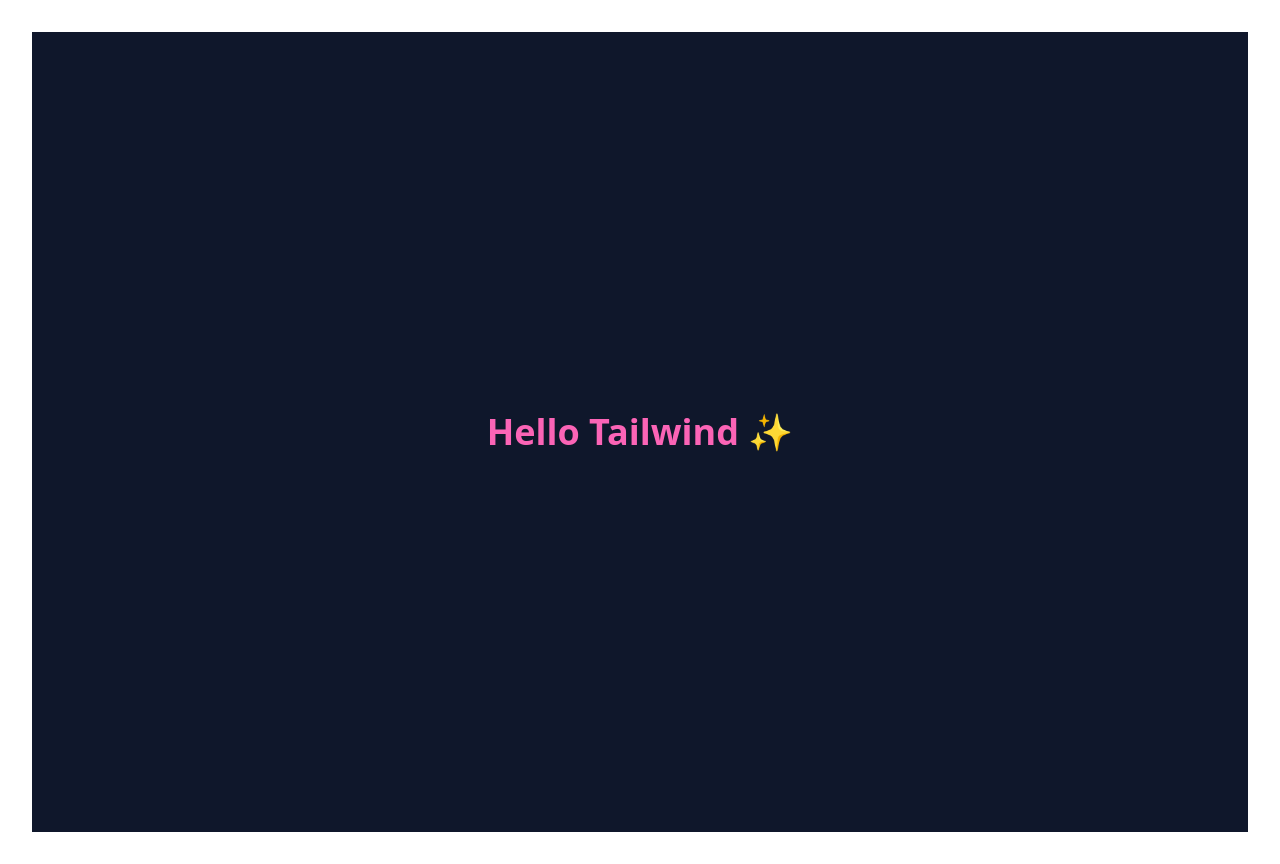
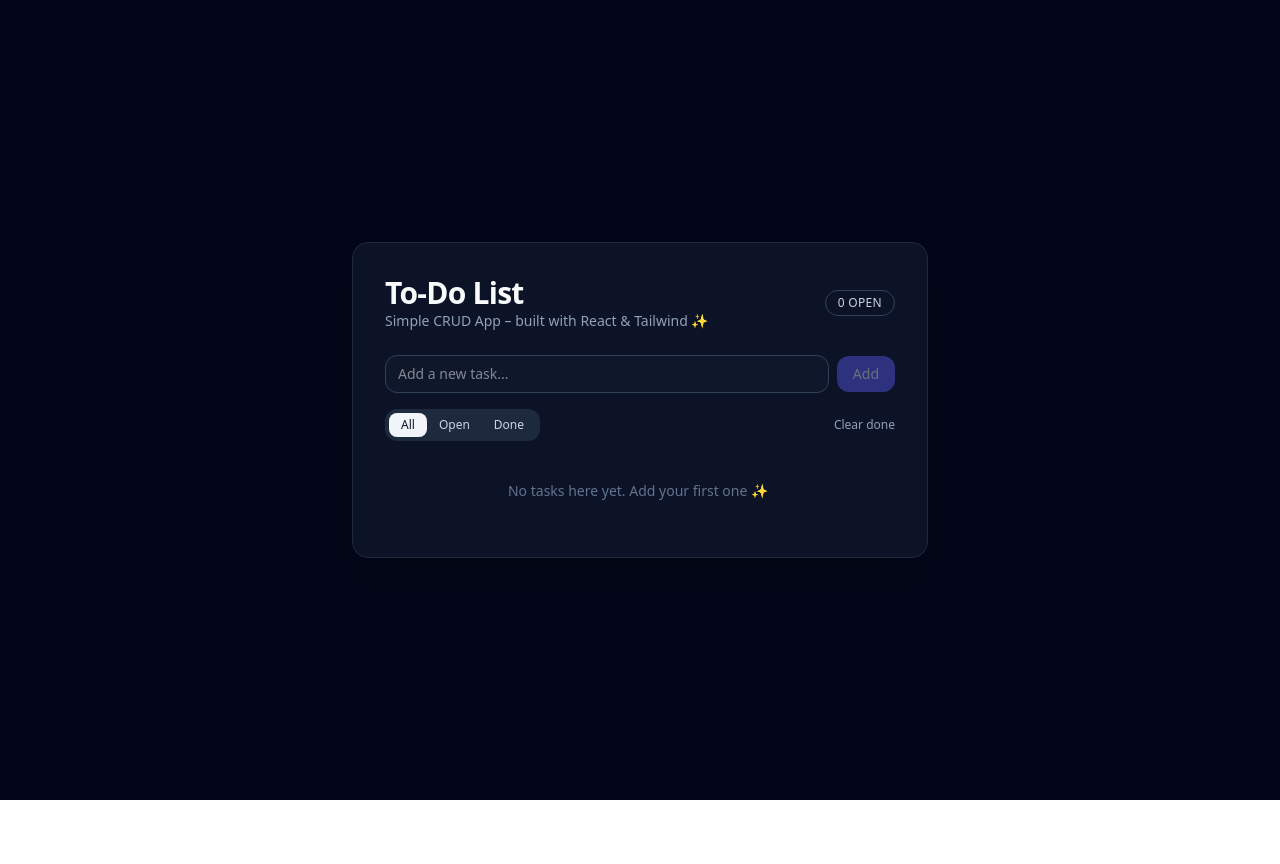
Before and after one commit to leonajosephine/ToDo-List, a React (Vite) app: page / in a window 1280 px wide. After the commit the page ends 800 px from the top, so only its background shows below. Built offline with nearby package versions, Linux system fonts and the light colour scheme.

Commit message:
First verison of to do list

```diff
--- a/src/App.tsx
+++ b/src/App.tsx
@@ -1,13 +1,266 @@
-import './App.css'
+import { useEffect, useState } from "react";
+
+type Todo = {
+  id: string;
+  title: string;
+  done: boolean;
+  createdAt: number;
+};
+
+type Filter = "all" | "open" | "done";
 
 function App() {
+  const [todos, setTodos] = useState<Todo[]>([]);
+  const [input, setInput] = useState("");
+  const [filter, setFilter] = useState<Filter>("all");
+  const [editingId, setEditingId] = useState<string | null>(null);
+  const [editingValue, setEditingValue] = useState("");
+
+  // ✅ LocalStorage laden
+  useEffect(() => {
+    const saved = localStorage.getItem("todos");
+    if (saved) {
+      try {
+        setTodos(JSON.parse(saved));
+      } catch {
+        // ignore
+      }
+    }
+  }, []);
+
+  // ✅ LocalStorage speichern
+  useEffect(() => {
+    localStorage.setItem("todos", JSON.stringify(todos));
+  }, [todos]);
+
+  // CREATE
+  const addTodo = () => {
+    const trimmed = input.trim();
+    if (!trimmed) return;
+
+    const newTodo: Todo = {
+      id: crypto.randomUUID(),
+      title: trimmed,
+      done: false,
+      createdAt: Date.now(),
+    };
+
+    setTodos((prev) => [newTodo, ...prev]);
+    setInput("");
+  };
+
+  const handleAddSubmit = (e: React.FormEvent) => {
+    e.preventDefault();
+    addTodo();
+  };
+
+  // UPDATE: done toggeln
+  const toggleTodo = (id: string) => {
+    setTodos((prev) =>
+      prev.map((t) => (t.id === id ? { ...t, done: !t.done } : t))
+    );
+  };
+
+  // UPDATE: Titel bearbeiten
+  const startEditing = (todo: Todo) => {
+    setEditingId(todo.id);
+    setEditingValue(todo.title);
+  };
+
+  const saveEditing = () => {
+    if (!editingId) return;
+    const trimmed = editingValue.trim();
+    if (!trimmed) {
+      // Wenn leer -> löschen
+      setTodos((prev) => prev.filter((t) => t.id !== editingId));
+    } else {
+      setTodos((prev) =>
+        prev.map((t) => (t.id === editingId ? { ...t, title: trimmed } : t))
+      );
+    }
+    setEditingId(null);
+    setEditingValue("");
+  };
+
+  const cancelEditing = () => {
+    setEditingId(null);
+    setEditingValue("");
+  };
+
+  // DELETE
+  const deleteTodo = (id: string) => {
+    setTodos((prev) => prev.filter((t) => t.id !== id));
+  };
+
+  const clearDone = () => {
+    setTodos((prev) => prev.filter((t) => !t.done));
+  };
+
+  // FILTER
+  const filteredTodos = todos.filter((t) => {
+    if (filter === "open") return !t.done;
+    if (filter === "done") return t.done;
+    return true;
+  });
+
+  const openCount = todos.filter((t) => !t.done).length;
+
   return (
-    <div className="min-h-screen bg-slate-900 flex items-center justify-center">
-      <h1 className="text-4xl font-bold text-pink-400">
-        Hello Tailwind ✨
-      </h1>
+    <div className="min-h-screen bg-slate-950 text-slate-50 flex items-center justify-center px-4">
+      <div className="w-full max-w-xl rounded-2xl border border-slate-800 bg-slate-900/80 shadow-2xl p-6 md:p-8">
+        {/* Header */}
+        <header className="mb-6 flex items-center justify-between gap-4">
+          <div>
+            <h1 className="text-2xl md:text-3xl font-semibold tracking-tight">
+              To-Do List
+            </h1>
+            <p className="text-sm text-slate-400">
+              Simple CRUD App – built with React & Tailwind ✨
+            </p>
+          </div>
+          <span className="rounded-full border border-slate-700 px-3 py-1 text-xs uppercase tracking-wide text-slate-300">
+            {openCount} open
+          </span>
+        </header>
+
+        {/* Add Form */}
+        <form
+          onSubmit={handleAddSubmit}
+          className="mb-4 flex gap-2 items-center"
+        >
+          <input
+            className="flex-1 rounded-xl border border-slate-700 bg-slate-900 px-3 py-2 text-sm outline-none focus:border-indigo-400 focus:ring-2 focus:ring-indigo-500/40"
+            placeholder="Add a new task..."
+            value={input}
+            onChange={(e) => setInput(e.target.value)}
+          />
+          <button
+            type="submit"
+            className="rounded-xl bg-indigo-500 px-4 py-2 text-sm font-medium hover:bg-indigo-400 transition disabled:opacity-40"
+            disabled={!input.trim()}
+          >
+            Add
+          </button>
+        </form>
+
+        {/* Filter */}
+        <div className="mb-4 flex items-center justify-between gap-2 text-xs">
+          <div className="inline-flex rounded-xl bg-slate-800 p-1">
+            {(["all", "open", "done"] as Filter[]).map((f) => (
+              <button
+                key={f}
+                type="button"
+                onClick={() => setFilter(f)}
+                className={`px-3 py-1 rounded-lg capitalize transition ${
+                  filter === f
+                    ? "bg-slate-100 text-slate-900"
+                    : "text-slate-300 hover:bg-slate-700"
+                }`}
+              >
+                {f}
+              </button>
+            ))}
+          </div>
+          <button
+            type="button"
+            onClick={clearDone}
+            className="text-slate-400 hover:text-rose-300 text-xs"
+          >
+            Clear done
+          </button>
+        </div>
+
+        {/* List */}
+        <div className="space-y-2 max-h-80 overflow-y-auto pr-1">
+          {filteredTodos.length === 0 && (
+            <p className="text-sm text-slate-500 text-center py-6">
+              No tasks here yet. Add your first one ✨
+            </p>
+          )}
+
+          {filteredTodos.map((todo) => {
+            const isEditing = editingId === todo.id;
+            return (
+              <div
+                key={todo.id}
+                className="group flex items-center gap-3 rounded-xl border border-slate-800 bg-slate-900/60 px-3 py-2 text-sm"
+              >
+                <input
+                  type="checkbox"
+                  checked={todo.done}
+                  onChange={() => toggleTodo(todo.id)}
+                  className="h-4 w-4 rounded border-slate-600 bg-slate-900 text-indigo-500"
+                />
+
+                {/* Text / Edit-Input */}
+                <div className="flex-1">
+                  {isEditing ? (
+                    <input
+                      className="w-full rounded-lg border border-slate-700 bg-slate-900 px-2 py-1 text-sm outline-none focus:border-indigo-400 focus:ring-1 focus:ring-indigo-400"
+                      value={editingValue}
+                      onChange={(e) => setEditingValue(e.target.value)}
+                      autoFocus
+                      onKeyDown={(e) => {
+                        if (e.key === "Enter") saveEditing();
+                        if (e.key === "Escape") cancelEditing();
+                      }}
+                    />
+                  ) : (
+                    <span
+                      className={`block ${
+                        todo.done ? "line-through text-slate-500" : ""
+                      }`}
+                    >
+                      {todo.title}
+                    </span>
+                  )}
+                </div>
+
+                {/* Actions */}
+                <div className="flex items-center gap-1 opacity-0 group-hover:opacity-100 transition">
+                  {isEditing ? (
+                    <>
+                      <button
+                        type="button"
+                        onClick={saveEditing}
+                        className="rounded-lg bg-emerald-500 px-2 py-1 text-xs text-slate-900 hover:bg-emerald-400"
+                      >
+                        Save
+                      </button>
+                      <button
+                        type="button"
+                        onClick={cancelEditing}
+                        className="rounded-lg border border-slate-600 px-2 py-1 text-xs text-slate-200 hover:bg-slate-800"
+                      >
+                        Cancel
+                      </button>
+                    </>
+                  ) : (
+                    <>
+                      <button
+                        type="button"
+                        onClick={() => startEditing(todo)}
+                        className="rounded-lg border border-slate-600 px-2 py-1 text-xs text-slate-200 hover:bg-slate-800"
+                      >
+                        Edit
+                      </button>
+                      <button
+                        type="button"
+                        onClick={() => deleteTodo(todo.id)}
+                        className="rounded-lg bg-rose-500 px-2 py-1 text-xs text-slate-900 hover:bg-rose-400"
+                      >
+                        Delete
+                      </button>
+                    </>
+                  )}
+                </div>
+              </div>
+            );
+          })}
+        </div>
+      </div>
     </div>
-  )
+  );
 }
 
-export default App
+export default App;
```
